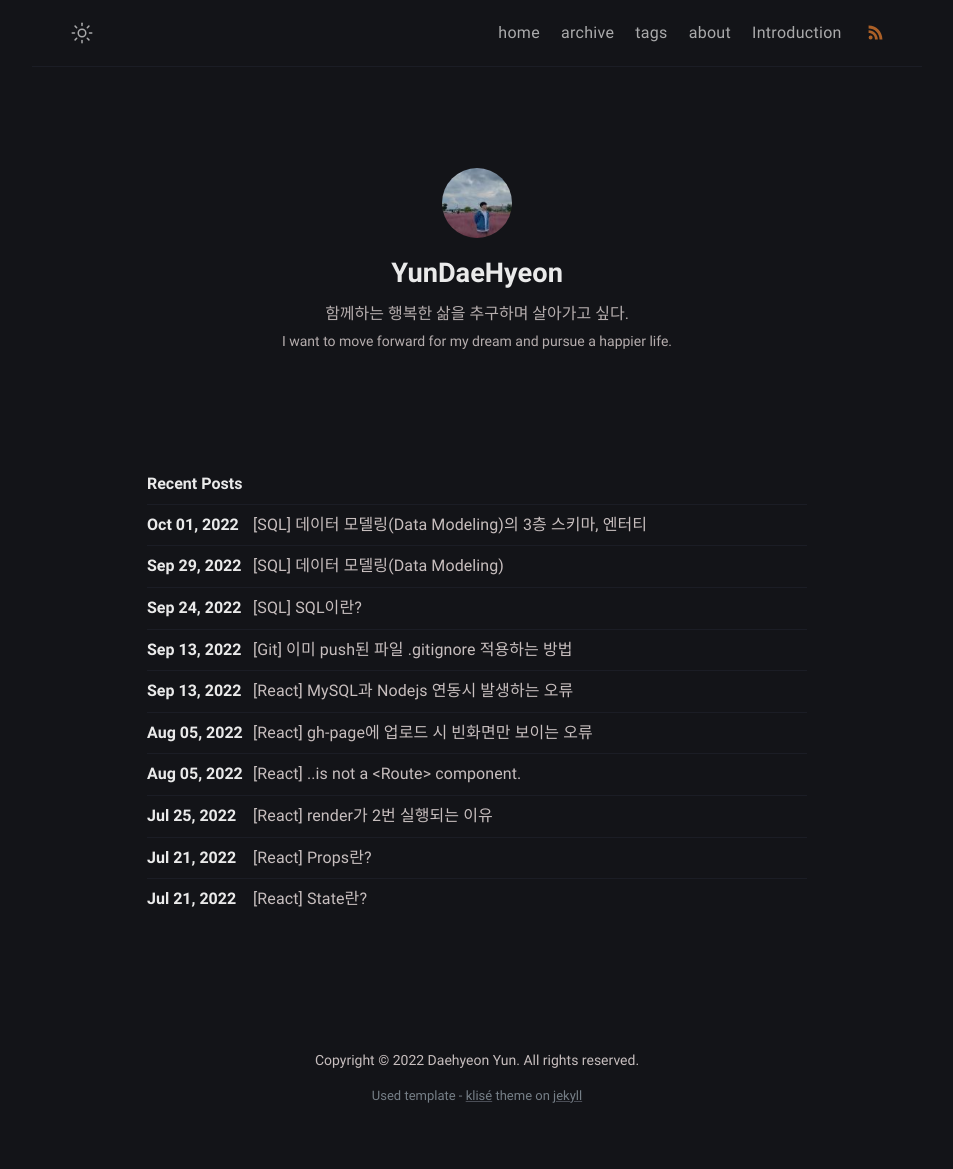
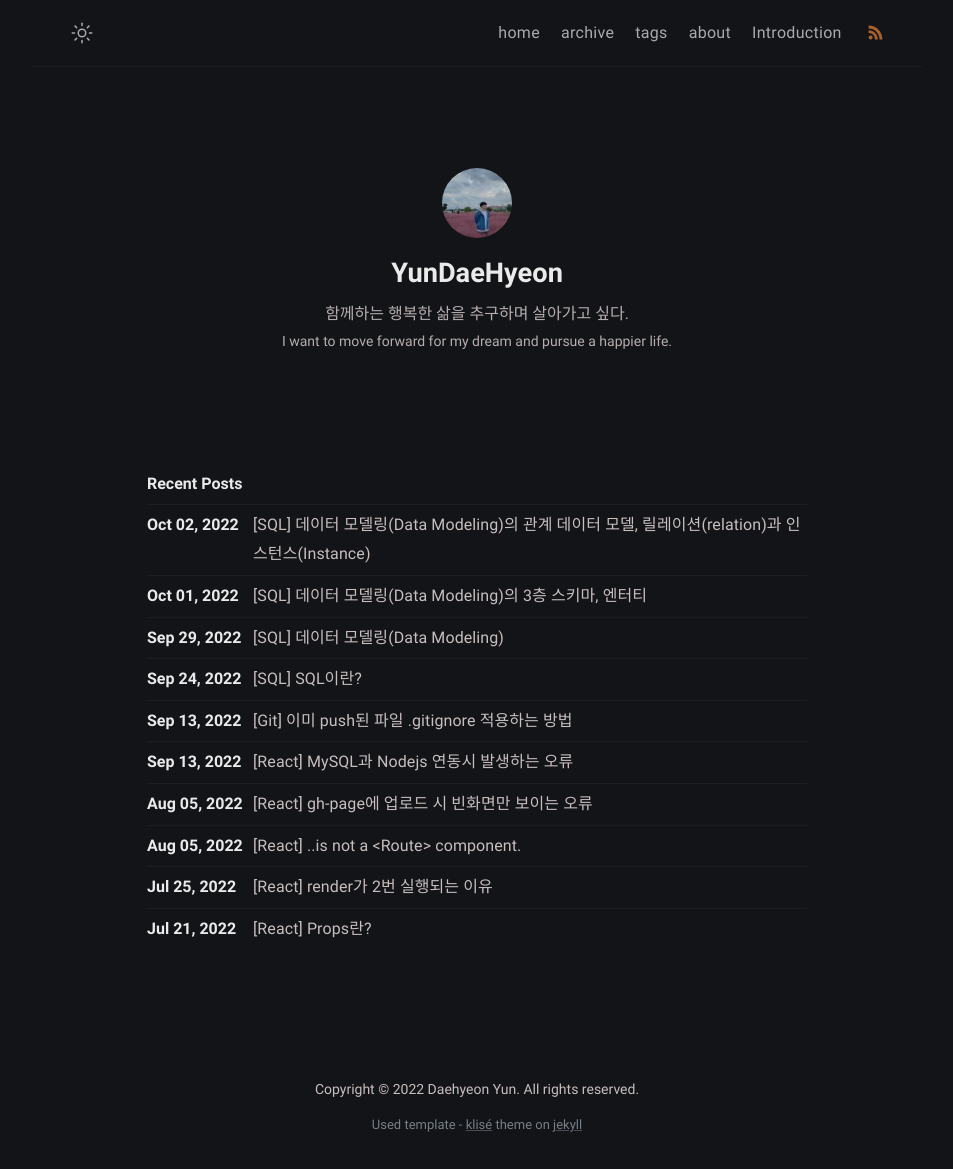
Before and after one commit to YunDaeHyeon/YunDaeHyeon.github.io, a Jekyll site: the page built from index.markdown, in a window 1280 px wide. Shown: the whole page, without its empty margins (163-1116 px from the left). Built offline with Jekyll 4.4.1, drawn with Linux system fonts in a browser that asks for light colours; before the commit the page ends 1140 px from its top, so only the background shows below that; some of the changed lines change nothing that is shown.

Commit message:
22.10.02 sql post13 update, post14 add

```diff
--- /dev/null
+++ b/_posts/SQL/2022-10-02-sql-post14.md
@@ -0,0 +1,63 @@
+---
+layout: post
+title:  "[SQL] 데이터 모델링(Data Modeling)의 관계 데이터 모델, 릴레이션(relation)과 인스턴스(Instance)"
+date:   2022-10-02 15:45:00+0900
+categories: jekyll update
+tags: [sql]
+---
+<p align="center"><img src="/assets/img/blog/정보/SQL.png"></p>
+
+# 관계 데이터 모델
+`관계 데이터 모델`은 수학적 집합이론에 근거하기에 튼튼한 이론적 토대를 갖추었다.
+**관계 데이터 모델이 적용된 SQL 언어는 비절차적인 언어로 원하는 데이터를 쉽게 표현하는 장점이 존재한다.**
+
+# 릴레이션(Relation)
+ : **행과 열로 구성된 테이블을 말한다.**
+ ***!!이때, 릴레이션(Relation)과 관계(Relationship)는 데이터 모델링에서 다르므로 주의!!***
+릴레이션은 `스키마(Schema)`와 `인스턴스(Instance)`로 이루어진다.
+- `스키마(Schema)` : 관계 데이터베이스의 릴레이션이 어떻게 구성되고, 어떠한 정보를 담고 있는지에 대한 기본적인 **구조**를 정의한다. 또한, **`테이블(Table)`에서 스키마는 테이블의 첫 행인 `헤더`에 나타나며** 각 데이터의 특징을 말하는 속성, 들어가는 자료의 타입 등 인스턴스에 대한 정보를 가지고있다.
+- `인스턴스(Instance)` : 상기 정의된 스키마에 따라 테이블에 실질적으로 저장되는 **데이터의 집합**을 정의한다.
+
+<p align="center"><img src="/assets/img/blog/정보/릴레이션1.png"></p>
+
+## 릴레이션 스키마(Relation Schema)
+스키마는 릴레이션의 기본적인 구조를 말한다. 즉, `릴레이션 스키마`는 **릴레이션에 어떤 정보가 담길지(헤더)**를 정의하는 역할이다.
+만약, `사용자(USER)`라는 릴레이션이 존재한다면, 해당 릴레이션을 구성하는 스키마는 `사용자 아이디(user_id)`, `사용자 이름(user_name)` 등으로 정의할 수 있다.
+이처럼 릴레이션에 정의된 각 열을  `속성(attribute)`이라 하며 **릴레이션 스키마의 열 그 자체**를 의미한다.
+이떄, **릴레이션이 몇 개의 속성을 가지고 있는지 나타내기 위해 `차수(degree)`라는 용어가 존재한다.**
+
+릴레이션에 정의한 속성으로 보았을 때 **개발자(사람)은 해당 속성들의 이름으로 대략적인 정보를 유추할 수 있다. 하지만, 실제 컴퓨터는 어떠한 타입인지 알 수 없기에 `도메인(Domain)`을 사용하여 속성의 정보를 정의한다.**
+`도메인(Domain)`은 **속성(attribute)이 가질 수 있는 정보의 범위**를 말한다.
+*예시 : 성별(Sex)이라는 속성의 `도메인`은 `남자(Man)`와 `여자(Girl)`이다.*
+
+## 릴레이션 인스턴스(Relation Instance)
+**릴레이션 인스턴스는 릴레이션 스키마에 실제로 저장된 데이터의 집합**을 말한다.
+릴레이션에서의 행은 `튜플(Tuple)`이라 하며, 이는 **릴레이션 인스턴스의 각각의 행을 말한다.**
+이때, 릴레이션 내의 모든 튜플들은 ***서로 중복되지 않아야 한다.***
+릴레이션에 저장된 `튜플(Tuple)`의 개수를 `카디널리티(Cardinality)`라 한다.
+
+# 릴레이션(Relation)의 특징
+1. 속성(Attribute)는 단일 값을 가져야한다.
+ : 각 속성의 값은 **도메인에 정의된 값만을 가져야 하며 해당 값은 모두 단일 값이어야 한다.**
+2. 속성(Attribute)는 서로 다른 이름을 가진다.
+3. 한 속성(Attribute)의 값은 모두 **같은 도메인** 값을 가져야 한다.
+4. 속성(Attribute)의 순서는 상관하지 않는다.
+5. 릴레이션(Relation) 내의 중복된 튜플(Tuple)은 허용되지 않는다.
+6. 튜플(Tuple)의 순서는 상관하지 않는다.
+
+# 정리
+`릴레이션(Relation)` : **행과 열로 구성된 테이블**
+`스키마(Schema)` : **릴레이션의 구조 정의(테이블에서는 헤더를 의미)**
+`인스턴스(Instance)` **릴레이션 스키마에 실제로 저장되는 데이터의 집합**
+`속성(Attribute)` : **릴레이션 스키마의 `열(Column)`**
+`도메인(Domain)` : **속성이 가질 수 있는 정보의 범위**
+`차수(Degree)` : **릴레이션 스키마가 가지고 있는 속성의 개수**
+`튜플(Tuple)` : **릴레이션 인스턴스의 각각의 `행(row)`**
+`카디널리티(Cardinality)` : **릴레이션에 저장된 튜플의 개수**
+
+
+
+---
+[Reference]
+1) 이기적 SQLD 이론서+문제집
+2) [deftkang의 IT블로그](https://deftkang.tistory.com/50)
```
Also changed, not shown: _posts/SQL/2022-10-01-sql-post13.md (line endings or trailing spaces), assets/img/blog/정보/릴레이션1.png (added).
